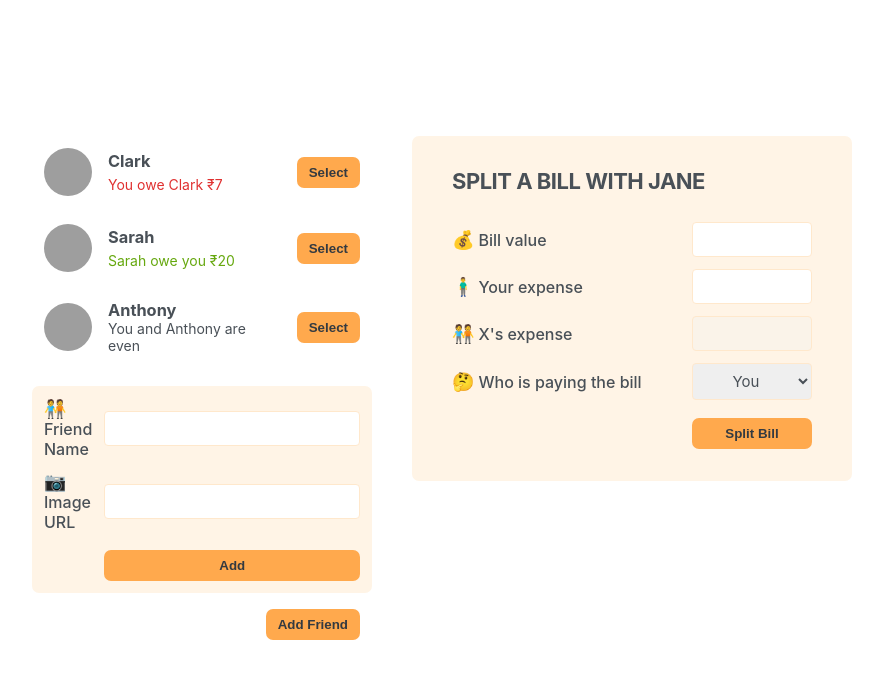
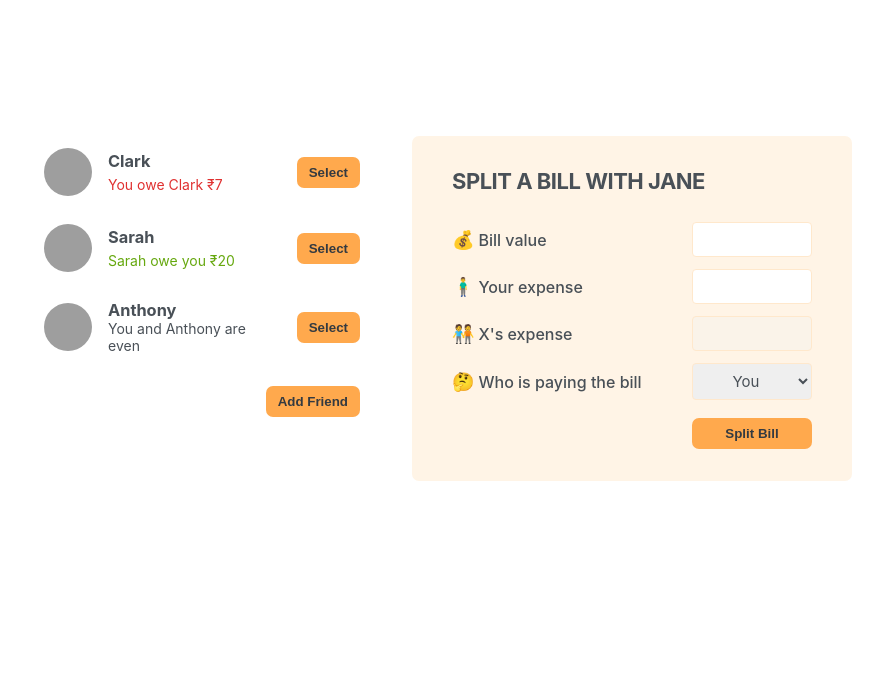
Before and after one commit to SujayGowdaa/eat-n-split, a React (Vite) app: page / in a window 1280 px wide. Shown: the top 678 px of the page, without its empty margins (198-1081 px from the left). Built offline with nearby package versions, Linux system fonts and the light colour scheme; grey boxes are pictures that could not be loaded.

Commit message:
Form add friend state implentation

```diff
--- a/src/App.jsx
+++ b/src/App.jsx
@@ -1,4 +1,7 @@
 /* eslint-disable react/prop-types */
+
+import { useState } from 'react';
+
 /* eslint-disable react/jsx-key */
 const initialFriends = [
   {
@@ -22,12 +25,15 @@ const initialFriends = [
 ];
 
 export default function App() {
+  const [isAddFormOpen, setAddFormOpen] = useState(false);
   return (
     <div className='app'>
       <div className='sidebar'>
         <FriendsList />
-        <FormAddFriend />
-        <Button>Add Friend</Button>
+        {isAddFormOpen && <FormAddFriend />}
+        <Button setAddFormOpen={setAddFormOpen} isAddFormOpen={isAddFormOpen}>
+          {isAddFormOpen ? 'Close' : 'Add Friend'}
+        </Button>
       </div>
       <FormSplitBill />
     </div>
@@ -66,8 +72,12 @@ function Friend({ friend }) {
   );
 }
 
-function Button({ children }) {
-  return <button className='button'>{children}</button>;
+function Button({ children, setAddFormOpen, isAddFormOpen }) {
+  return (
+    <button onClick={() => setAddFormOpen(!isAddFormOpen)} className='button'>
+      {children}
+    </button>
+  );
 }
 
 function FormAddFriend() {
```
